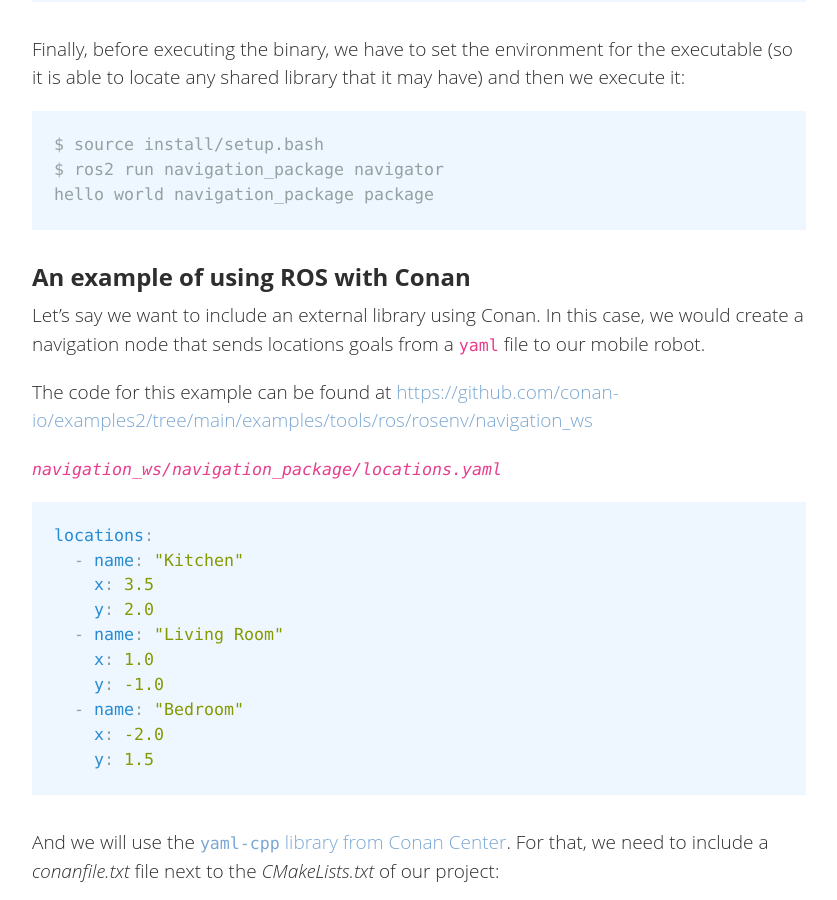
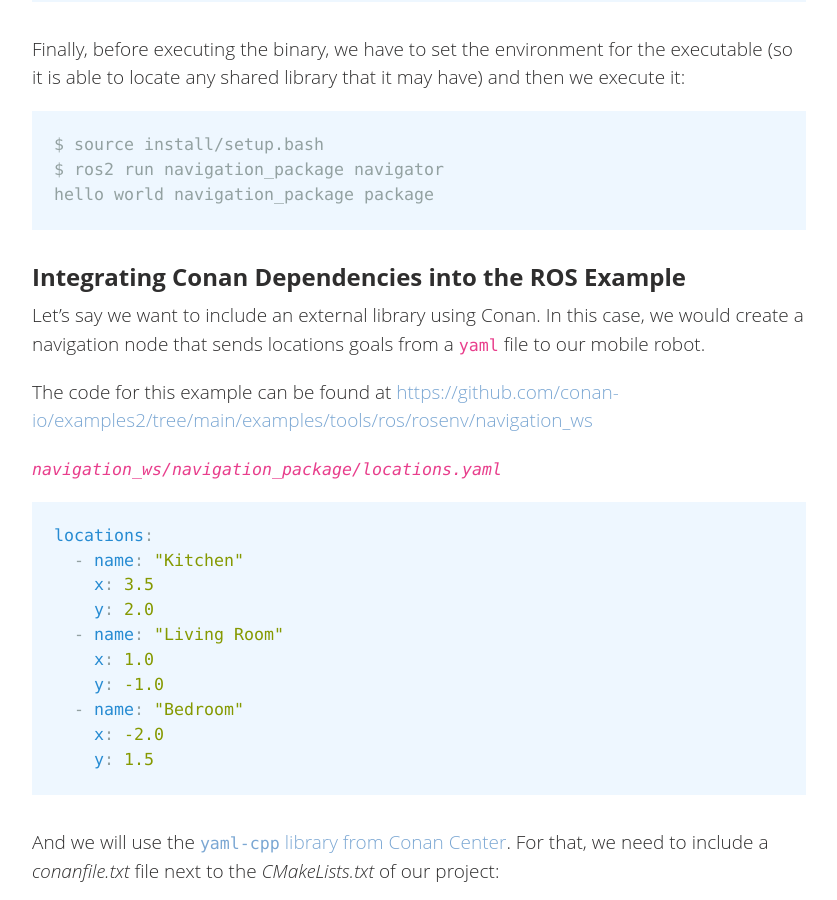
Before and after one commit to conan-io/conan-io.github.io, a Jekyll site: the page built from _posts/2024-11-28-Enhancing-ros-builds-with-Conan.markdown, in a window 1280 px wide and 900 px high, scrolled down 3051 px. Shown: the whole window, without its empty margins (20-857 px from the left). Built offline with Jekyll 4.4.1, drawn with Linux system fonts in a browser that asks for light colours; comment, search, counter and statistics services are not loaded.

Commit message:
Update _posts/2024-11-28-Enhancing-ros-builds-with-Conan.markdown
Co-authored-by: Carlos Zoido <mrgalleta@gmail.com>

````diff
--- a/_posts/2024-11-28-Enhancing-ros-builds-with-Conan.markdown
+++ b/_posts/2024-11-28-Enhancing-ros-builds-with-Conan.markdown
@@ -95,7 +95,7 @@ $ ros2 run navigation_package navigator
 hello world navigation_package package
 ```
 
-## An example of using ROS with Conan
+## Integrating Conan Dependencies into the ROS Example
 
 Let's say we want to include an external library using Conan. In this case, we would create a navigation node that sends locations goals from a
 `yaml` file to our mobile robot.
````
